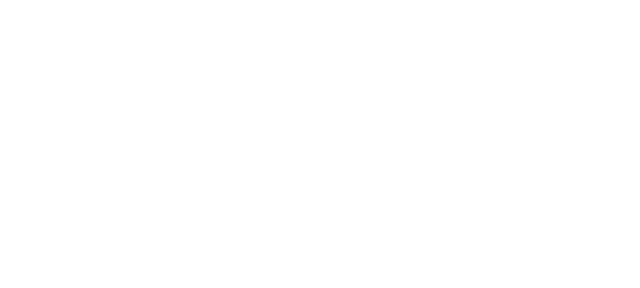
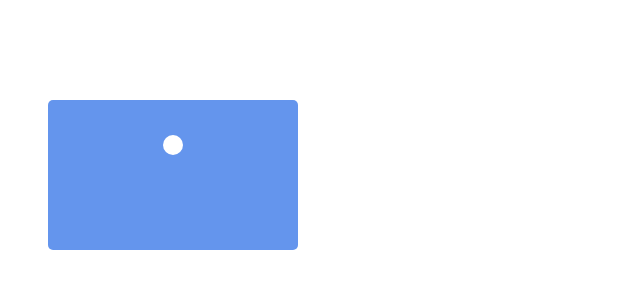
Before and after one commit to loonywizard/color-picker.js, a website built with webpack: page index.html in a window 1280 px wide. Shown: the whole page, without its empty margins (0-640 px from the left). Built offline with nearby package versions, Linux system fonts and the light colour scheme.

Commit message:
Create div where user can move a hand (a small slider - circle)

```diff
--- a/src/index.js
+++ b/src/index.js
@@ -0,0 +1,87 @@
+function Hand(args) {
+  const { movingArea, position, parent } = args;
+
+  let isDragging = false;
+
+  const div = document.createElement('div');
+  div.className = 'hand';
+
+  const changePosition = (mouseCoordinates) => {
+    if (mouseCoordinates.x < 0) {
+      position.x = 0;
+    } else if (mouseCoordinates.x > movingArea.x) {
+      position.x = movingArea.x;
+    } else {
+      position.x = mouseCoordinates.x;
+    }
+
+    if (mouseCoordinates.y < 0) {
+      position.y = 0;
+    } else if (mouseCoordinates.y > movingArea.y) {
+      position.y = movingArea.y;
+    } else {
+      position.y = mouseCoordinates.y;
+    }
+
+    div.style.top = `${position.y / parent.clientHeight * 100}%`;
+    div.style.left = `${position.x / parent.clientWidth * 100}%`;
+  };
+
+  const handleMouseDown = (event) => {
+    isDragging = true;
+    const rect = parent.getBoundingClientRect();
+    const offsetX = rect.left;
+    const offsetY = rect.top;
+    changePosition({ x: event.clientX - offsetX, y: event.clientY - offsetY });
+  };
+
+  const handleMouseUp = () => {
+    isDragging = false;
+  };
+
+  const handleMouseMove = (event) => {
+    if (isDragging) {
+      const rect = parent.getBoundingClientRect();
+      const offsetX = rect.left;
+      const offsetY = rect.top;
+      changePosition({ x: event.clientX - offsetX, y: event.clientY - offsetY });
+    }
+  };
+
+  parent.addEventListener('mousedown', handleMouseDown);
+  document.addEventListener('mouseup', handleMouseUp);
+  document.addEventListener('mousemove', handleMouseMove);
+
+  this.render = () => div;
+
+  this.destroy = () => {
+    parent.removeEventListener('mousedown', handleMouseDown);
+    document.removeEventListener('mouseup', handleMouseUp);
+    document.removeEventListener('mousemove', handleMouseMove);
+  };
+}
+
+function ColorBlock() {
+  const div = document.createElement('div');
+  div.className = 'color-block';
+
+  // TODO calc here position of slider base by color
+  const sliderPosition = {
+    x: 50,
+    y: 70,
+  };
+
+  const hand = new Hand({
+    position: sliderPosition,
+    movingArea: { x: 250, y: 150 },
+    parent: div,
+  });
+
+  div.appendChild(hand.render());
+
+  this.render = () => div;
+}
+
+const colorBlock = new ColorBlock();
+
+document.body.appendChild(colorBlock.render());
--- a/styles.css
+++ b/styles.css
@@ -1,5 +1,23 @@
-html, body {
-  overflow: hidden;
-  margin: 0;
-  padding: 0;
+.color-block {
+  margin-top: 100px;
+  margin-left: 40px;
+
+  position: relative;
+  width: 250px;
+  height: 150px;
+  border-radius: 5px;
+  background-color: cornflowerblue;
 }
+
+.hand {
+  position: absolute;
+  top: 30%;
+  left: 50%;
+  cursor: hand;
+  width: 20px;
+  height: 20px;
+  margin-top: -10px;
+  margin-left: -10px;
+  background-color: white;
+  border-radius: 10px;
+}
```
